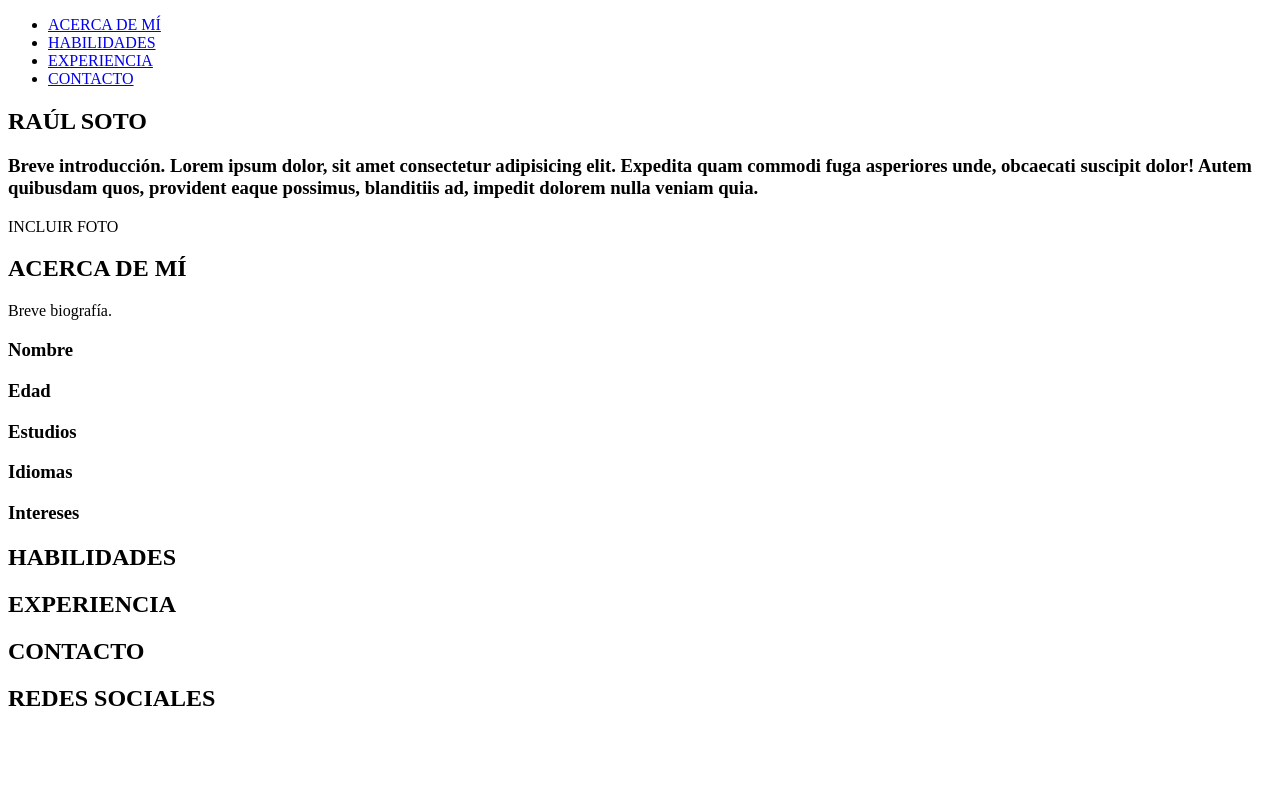
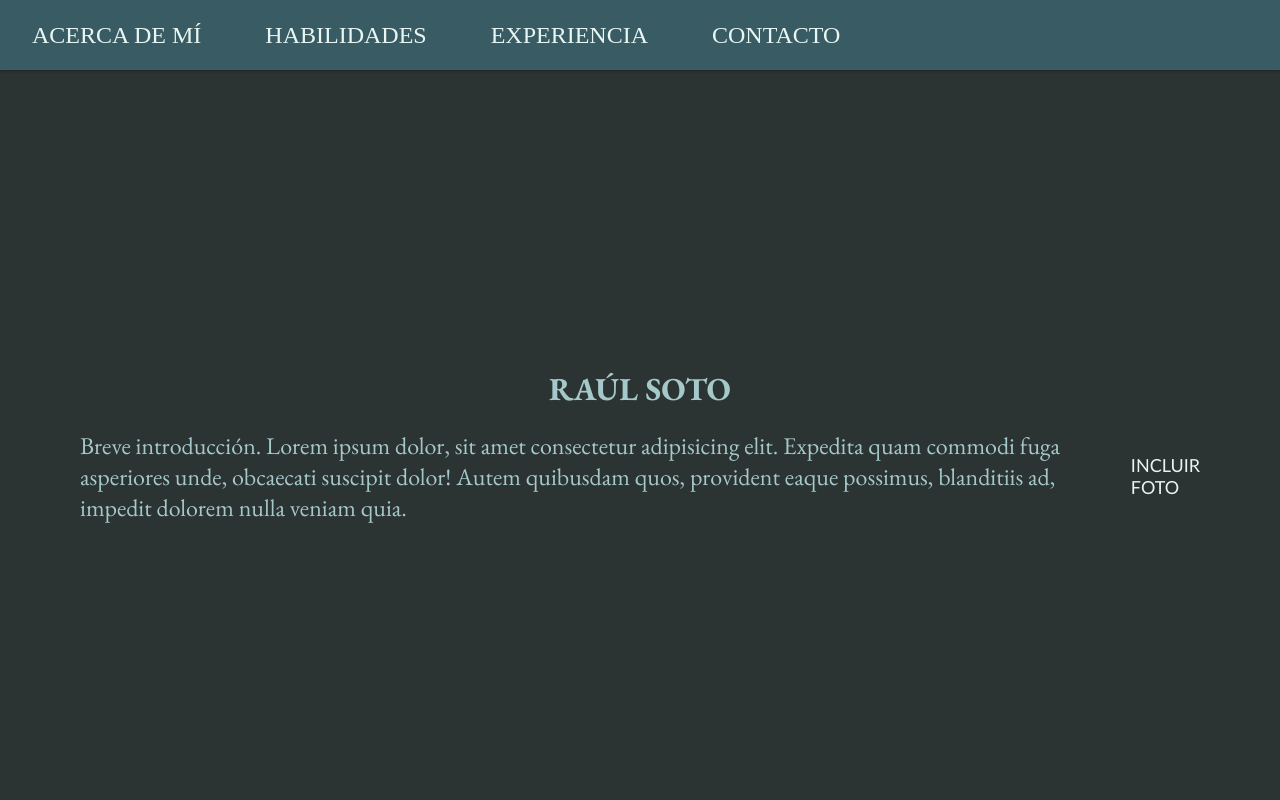
Before and after one commit to rssv384/DFE-Proyecto-Parcial-1, a plain HTML site: page index.html in a window 1280 px wide. Shown: the top 800 px of the page. Drawn offline with nearby package versions, Linux system fonts and the light colour scheme.

Commit message:
Colores, Flex lay, Nav, Avances: Secciones, Footer

```diff
--- /dev/null
+++ b/css/styles.css
@@ -0,0 +1,166 @@
+:root {
+	--title-font: 'EB Garamond', serif;
+	--body-font: 'Gill Sans', sans-serif;
+	--font-size: 18px;
+
+	--title-font-weight-normal: 400;
+	--title-font-weight-bold: 700;
+	--body-font-weight-normal: 400;
+	--body-font-weight-bold: 700;
+
+	--background-color: #2c3333;
+
+	--primary-color: #395b64;
+	--secondary-color: #a5c9ca;
+	--tertiary-color: #e7f6f2;
+
+	--shadow-color: hsla(0, 0%, 0%, 0.3);
+
+	--header-height: 70px;
+	--nav-height: 60px;
+}
+
+/* #region BASE */
+* {
+	box-sizing: border-box;
+	margin: 0;
+	padding: 0;
+	border: 0;
+}
+
+body {
+	background-color: var(--background-color);
+	font-size: var(--font-size);
+}
+/* #endregion */
+
+/* #region FLEX STYLES */
+.flex-row {
+	display: flex;
+	flex-direction: row;
+}
+
+.flex-column {
+	display: flex;
+	flex-direction: column;
+}
+
+.flex-content-space-between {
+	justify-content: space-between;
+}
+
+.flex-content-center {
+	justify-content: center;
+}
+
+.flex-align-items-center {
+	align-items: center;
+}
+
+.text-align-center {
+	text-align: center;
+}
+
+.text-align-right {
+	text-align: right;
+}
+/* #endregion */
+
+/* #region TEXT STYLES */
+h1,
+h2,
+h3 {
+	font-family: var(--title-font);
+	margin: 10px 0px;
+	color: var(--secondary-color);
+}
+
+h1 {
+	font-size: 3rem;
+	font-weight: var(--title-font-weight-bold);
+}
+
+h2 {
+	font-size: 2rem;
+	font-weight: var(--title-font-weight-bold);
+}
+
+h3 {
+	font-size: 1.5rem;
+	font-weight: var(--title-font-weight-normal);
+}
+
+p {
+	font-family: var(--body-font);
+	font-weight: var(--body-font-weight-normal);
+	color: var(--tertiary-color);
+}
+/* #endregion */
+
+/* #region HEADER */
+/* HEADER */
+header {
+	z-index: 1;
+
+	position: fixed;
+	width: 100%;
+	height: var(--header-height);
+
+	background: var(--primary-color);
+	box-shadow: 0 1px 3px var(--shadow-color);
+}
+
+nav ul {
+	list-style: none;
+}
+
+nav li {
+	padding: 1rem 2rem;
+	font-size: 1.5rem;
+}
+
+nav a {
+	text-decoration: none;
+	color: var(--tertiary-color);
+}
+
+nav li:hover {
+	background-color: var(--background-color);
+	border-radius: 10px;
+}
+/* #endregion */
+
+/* #region MAIN */
+main {
+	padding-top: 80px;
+}
+
+main hr {
+	border-top: 7px solid var(--tertiary-color);
+	width: 3rem;
+	margin: 0 auto;
+}
+/* #endregion */
+
+/* #region SECTIONS */
+section {
+	display: block;
+	/* Section height = Viewport height - header height */
+	height: calc(100vh - var(--header-height));
+
+	scroll-margin-top: 80px;
+	padding: 50px 80px;
+}
+
+section:not(#home) {
+	height: fit-content;
+}
+/* #endregion */
+
+/* #region FOOTER */
+footer {
+	height: fit-content;
+	padding: 25px 50px;
+	background-color: var(--primary-color);
+}
+/* #endregion */
--- a/index.html
+++ b/index.html
@@ -5,13 +5,19 @@
     <meta charset="UTF-8">
     <meta name="viewport" content="width=device-width, initial-scale=1.0">
     <title>Raúl Soto | DFE Primer Parcial</title>
+    <!--- Google Fonts --->
+    <link rel="preconnect" href="https://fonts.googleapis.com">
+    <link rel="preconnect" href="https://fonts.gstatic.com" crossorigin>
+    <link href="https://fonts.googleapis.com/css2?family=EB+Garamond:wght@400;700&display=swap" rel="stylesheet">
+    <!--- CSS --->
+    <link rel="stylesheet" type="text/css" href="/css/styles.css">
 </head>
 
 <body>
 
-    <header>
-        <nav>
-            <ul>
+    <header class="flex-row flex-content-space-between flex-align-items-center">
+        <nav class="flex-row flex-content-space-between flex-align-items-center">
+            <ul class="flex-row">
                 <li><a href="#acerca-de-mi">ACERCA DE MÍ</a></li>
                 <li><a href="#habilidades">HABILIDADES</a></li>
                 <li><a href="#experiencia">EXPERIENCIA</a></li>
@@ -21,42 +27,59 @@
     </header>
 
     <main>
-        <section id="home">
-            <h1>RAÚL SOTO</h1>
-            <h3>Breve introducción. Lorem ipsum dolor, sit amet consectetur adipisicing elit. Expedita quam commodi fuga asperiores unde, obcaecati suscipit dolor! Autem quibusdam quos, provident eaque possimus, blanditiis ad, impedit dolorem nulla veniam quia.</h3>
+        <section id="home" class="flex-column flex-content-center flex-align-items-center">
+            <h2>RAÚL SOTO</h2>
+            <div class="flex-row flex-content-space-between flex-align-items-center">
+                <h3>Breve introducción. Lorem ipsum dolor, sit amet consectetur adipisicing elit. Expedita quam commodi fuga
+                asperiores unde, obcaecati suscipit dolor! Autem quibusdam quos, provident eaque possimus, blanditiis
+                ad, impedit dolorem nulla veniam quia.</h3>
                 <p>INCLUIR FOTO</p>
+            </div>
         </section>
 
         <section id="acerca-de-mi">
             <h2>ACERCA DE MÍ</h2>
+            <div class="flex-row flex-content-space-between flex-align-items-center">
+                <div class="flex-column flex-content-center flex-align-items-center">
                     <p>Breve biografía.</p>
+                </div>
+                <div class="flex-column flex-content-center flex-align-items-center">
                     <h3>Nombre</h3>
                     <h3>Edad</h3>
                     <h3>Estudios</h3>
                     <h3>Idiomas</h3>
                     <h3>Intereses</h3>
+                </div>
+            </div>
         </section>
+
+        <hr>
 
         <section id="habilidades">
             <h2>HABILIDADES</h2>
+            <p>Lorem, ipsum dolor sit amet consectetur adipisicing elit. Quidem hic reprehenderit magnam iure totam consequatur, mollitia pariatur vel tempora facere fugit eligendi id incidunt iusto libero! Consequatur quibusdam cupiditate voluptates?</p>
         </section>
+
+        <hr>
 
         <section id="experiencia">
             <h2>EXPERIENCIA</h2>
+            <p>Lorem, ipsum dolor sit amet consectetur adipisicing elit. Voluptatum harum sequi neque quos accusamus magnam facere corporis? Ex alias, provident labore beatae optio impedit distinctio debitis veniam odit consequuntur eligendi.</p>
         </section>
     </main>
 
-    <footer>
+    <footer class="flex-row flex-content-space-between flex-align-items-center">
             <div id="contacto">
-            <div>
                 <h2>CONTACTO</h2>
+                <p>Lorem ipsum dolor sit amet consectetur adipisicing elit. Omnis repellendus temporibus autem molestiae fugit error corporis ipsam pariatur, sit impedit veritatis vero, aliquid dolorum atque saepe nobis neque officia quibusdam.</p>
             </div>
 
             <div>
                 <h2>REDES SOCIALES</h2>
-            </div>
+                <p>Lorem, ipsum dolor sit amet consectetur adipisicing elit. Rerum, alias, placeat minima veniam eaque iste incidunt fugit voluptas explicabo cum neque eligendi nemo voluptatem, odit debitis voluptatibus necessitatibus unde quidem.</p>
             </div>
     </footer>
 
 </body>
+
 </html>
```
Lines whose indentation alone changed are shown as unchanged.
